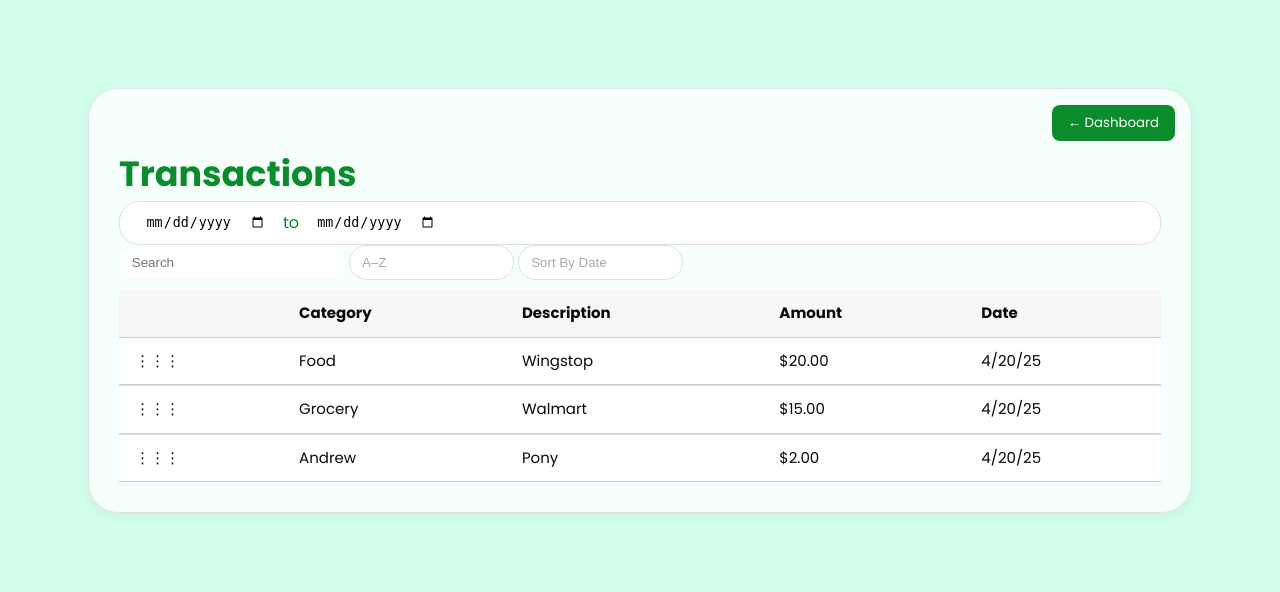
After one commit to ataylor370/Money_Parse, a Django app: page /exp-transactions/ in a window 1280 px wide. The commit adds this page. Shown: the top 592 px of the page. Run offline with Django 5.2, Linux system fonts and the light colour scheme; a user stored in the database is signed in; data comes from the database, SQL or seed files in the repository; both versions use the stored data as it was after the commit.

Commit message:
added expanded pages and sandwich buttons

```diff
--- /dev/null
+++ b/Money_Parse/Templates/transaction_list.html
@@ -0,0 +1,157 @@
+{% load static %}
+<!DOCTYPE html>
+<html lang="en">
+<head>
+  <meta charset="UTF-8">
+  <!-- Fonts and Styles -->
+  <link rel="preconnect" href="https://fonts.googleapis.com">
+  <link rel="preconnect" href="https://fonts.gstatic.com" crossorigin>
+  <link href="https://fonts.googleapis.com/css2?family=Poppins:wght@100;200;300;400;500;600;700;800;900&display=swap" rel="stylesheet">
+  <link rel="stylesheet" href="{% static 'css/about.css' %}?v=1.2">
+  <link rel="stylesheet" href="{% static 'css/Defaults.css' %}?v=1.2">
+  <link rel="stylesheet" href="{% static 'css/dashboard.css' %}?v=1">
+  <style>
+  /* Card styling */
+  .transactions-card {
+    background: rgba(255, 255, 255, 0.8); /* almost solid white */
+    border: 1px solid #E0E0E0;             /* light grey border */
+    box-shadow: 0 4px 12px rgba(0, 0, 0, 0.05);
+    position: relative;
+  }
+  /* Back button */
+  .card-back-btn {
+    position: absolute;
+    top: 1rem;
+    right: 1rem;
+    background-color: #0B8C2C; /* dark green */
+    color: #FFFFFF;
+    border: none;
+    border-radius: 0.5rem;
+    padding: 0.5rem 1rem;
+    font-family: 'Poppins', sans-serif;
+    cursor: pointer;
+  }
+  /* Header title color */
+  .transactions-header h2 {
+    color: #0B8C2C;
+  }
+  /* Controls container entirely white pills */
+  .transactions-controls .date-range,
+  .transactions-controls .search-input,
+  .transactions-controls .forms_container {
+    background: #FFFFFF;
+    border: 1px solid #E0E0E0;
+    border-radius: 20px;
+    padding: 0.4rem 0.8rem;
+  }
+  .transactions-controls .date-range input.date-input {
+    background: #FFFFFF;
+    border: none;
+    border-radius: 20px;
+    padding: 0.4rem 0.8rem;
+  }
+  .transactions-controls .search-input {
+    width: 200px;
+    border: none;
+  }
+  .transactions-controls .small-select {
+    background: #FFFFFF;
+    border: 1px solid #E0E0E0;
+    border-radius: 20px;
+    height: 35px;
+    padding: 0 0.75rem;
+  }
+  /* Table styling */
+  .transactions-table {
+    width: 100%;
+    border-collapse: separate;
+    border-spacing: 0;
+    background: transparent;
+  }
+  .transactions-table th,
+  .transactions-table td {
+    padding: 0.75rem 1rem;
+    color: #090909;
+  }
+  .transactions-table thead tr {
+    background: #F7F7F7;
+  }
+  .transactions-table tbody tr {
+    background: #FFFFFF;
+    margin-bottom: 1rem;
+  }
+  .transactions-table tbody tr + tr td {
+    border-top: 1px solid #E0E0E0;
+  }
+  /* Handle dots color */
+  .handle {
+    color: #A9A9A9;
+  }
+</style>
+  <title>Transactions</title>
+</head>
+<body>
+  <!-- Transactions List -->
+  <section class="dashboard-container">
+    <div class="top-section">
+      <div class="card transactions-card">
+        <!-- Back button in top-right -->
+        <button onclick="window.location.href='{% url 'dashboard' %}'" class="card-back-btn">
+          &larr; Dashboard
+        </button>
+
+        <!-- Header -->
+        <div class="transactions-header">
+          <h2>Transactions</h2>
+          <div class="transactions-controls">
+            <div class="date-range">
+              <input type="date" name="start_date" value="{{ start_date }}" class="date-input">
+              <span>to</span>
+              <input type="date" name="end_date" value="{{ end_date }}" class="date-input">
+            </div>
+            <input type="text" name="q" placeholder="Search" class="search-input">
+            <select name="alpha_order" class="forms_container small-select">
+              <option value="asc">A–Z</option>
+              <option value="desc">Z–A</option>
+            </select>
+            <select name="sort_by" class="forms_container small-select">
+              <option value="date">Sort By Date</option>
+              <option value="amount">Sort By Amount</option>
+            </select>
+          </div>
+        </div>
+
+        <!-- Table -->
+        <div class="table-wrapper">
+          <table class="transactions-table">
+            <thead>
+              <tr>
+                <th></th>
+                <th>Category</th>
+                <th>Description</th>
+                <th>Amount</th>
+                <th>Date</th>
+              </tr>
+            </thead>
+            <tbody>
+              {% for txn in transactions %}
+              <tr>
+                <td class="handle">⋮⋮⋮</td>
+                <td>{{ txn.category.name }}</td>
+                <td>{{ txn.name }}</td>
+                <td>${{ txn.amount }}</td>
+                <td>{{ txn.date|date:"n/j/y" }}</td>
+              </tr>
+              {% empty %}
+              <tr>
+                <td colspan="5">No transactions found.</td>
+              </tr>
+              {% endfor %}
+            </tbody>
+          </table>
+        </div>
+      </div>
+    </div>
+  </section>
+</body>
+</html>
--- a/Money_Parse/urls.py
+++ b/Money_Parse/urls.py
@@ -9,5 +9,5 @@ urlpatterns = [
     path('account/', include('accounts.urls')),
     path('add-transaction/', views.create_transaction, name='add_transaction'),
     path('budget/',views.budget , name='budget'),
-
+    path('exp-transactions/',views.transaction_list, name='exp-transactions'),
 ]
--- a/Money_Parse/views.py
+++ b/Money_Parse/views.py
@@ -132,4 +132,12 @@ def delete_income(request, income):
     income = get_object_or_404(Incomes, id = income, user = request.user)
     if request.method == "POST":
         income.delete()
+
+@login_required
+def transaction_list(request):
+    # pull this user’s transactions, newest first
+    txns = Transaction.objects.filter(user=request.user).order_by('-date')
+    return render(request, 'transaction_list.html', {
+        'transactions': txns,
+    })
 # app/views.py
--- a/static/css/dashboard.css
+++ b/static/css/dashboard.css
@@ -154,3 +154,29 @@ table th, table td {
     border: thin solid var(--theme_black);
     font-size: 12px;
 }
+
+/* Dashboard card header */
+.card-header {
+    display: flex;
+    justify-content: space-between; /* pushes the button to the far right */
+    align-items: center;
+    margin-bottom: 1.5rem;          /* space between header and content */
+  }
+
+
+  .sandwich-btn {
+    display: flex;
+    flex-direction: column;
+    justify-content: space-between;
+    width: 24px;
+    height: 18px;
+    text-decoration: none;
+    cursor: pointer;
+  }
+
+  .sandwich-btn .line {
+    display: block;
+    height: 2px;
+    background-color: var(--theme_dark_green);
+    border-radius: 1px;
+  }
```
Also changed, not shown: Money_Parse/Templates/dashboard.html (+20 -3 lines), db.sqlite3.
